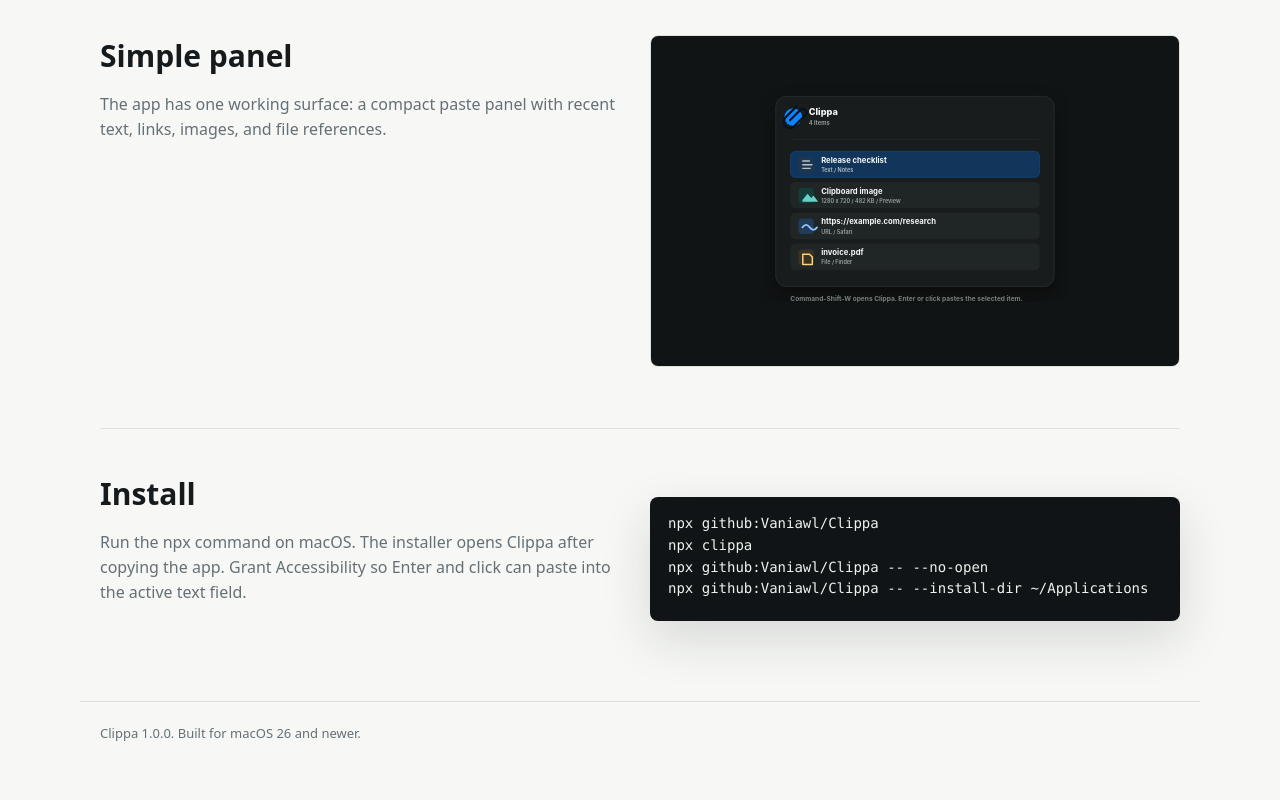
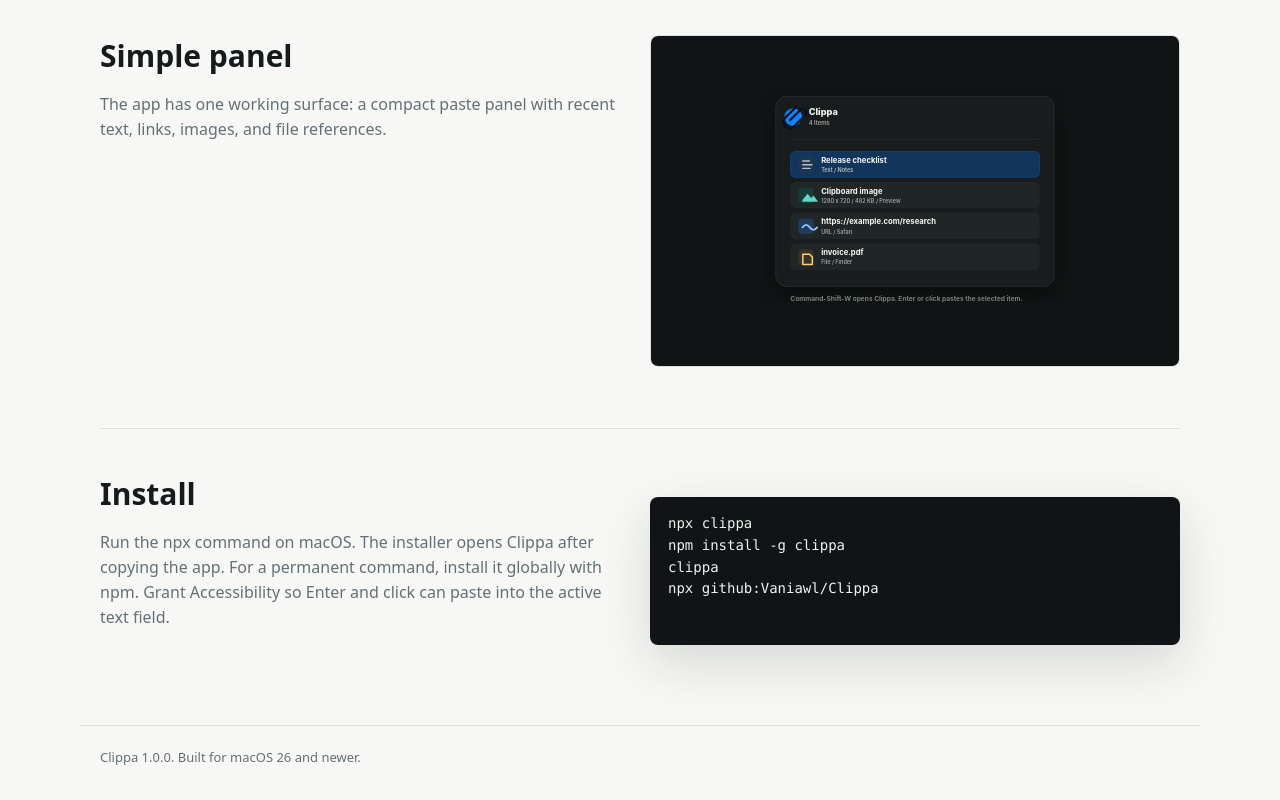
Before and after one commit to Vaniawl/Clippa, a website: page docs/index.html in a window 1280 px wide. Shown: the part 1334-2134 px from the top of the page. Before the commit the page ends 2110 px from the top, so only its background shows below. Drawn offline with Linux system fonts and the light colour scheme.

Commit message:
Document npm install options

```diff
--- a/bin/install-clippa.js
+++ b/bin/install-clippa.js
@@ -17,8 +17,9 @@
   console.log(`Install Clippa for macOS.
 
 Usage:
+  npx clippa
+  npm install -g clippa && clippa
   npx github:Vaniawl/Clippa
-  npx clippa
 
 Options:
   --install-dir <path>  Copy Clippa.app into a custom applications folder.
--- a/docs/index.html
+++ b/docs/index.html
@@ -439,9 +439,8 @@
             <a class="button" href="https://github.com/Vaniawl/Clippa">View source</a>
           </div>
           <div class="install" id="install">
-            <pre>npx github:Vaniawl/Clippa
-# after npm publish:
-npx clippa</pre>
+            <pre>npx clippa
+npm install -g clippa</pre>
           </div>
         </div>
 
@@ -522,13 +521,13 @@
         <section class="download">
           <div>
             <h2>Install</h2>
-            <p>Run the npx command on macOS. The installer opens Clippa after copying the app. Grant Accessibility so Enter and click can paste into the active text field.</p>
+            <p>Run the npx command on macOS. The installer opens Clippa after copying the app. For a permanent command, install it globally with npm. Grant Accessibility so Enter and click can paste into the active text field.</p>
           </div>
           <div class="install">
-            <pre>npx github:Vaniawl/Clippa
-npx clippa
-npx github:Vaniawl/Clippa -- --no-open
-npx github:Vaniawl/Clippa -- --install-dir ~/Applications</pre>
+            <pre>npx clippa
+npm install -g clippa
+clippa
+npx github:Vaniawl/Clippa</pre>
           </div>
         </section>
       </section>
--- a/package.json
+++ b/package.json
@@ -1,6 +1,6 @@
 {
   "name": "clippa",
-  "version": "1.0.0",
+  "version": "1.0.1",
   "description": "Installer for Clippa, a private macOS paste panel.",
   "bin": {
     "install-clippa": "bin/install-clippa.js",
```
Also changed, not shown: README.md.
